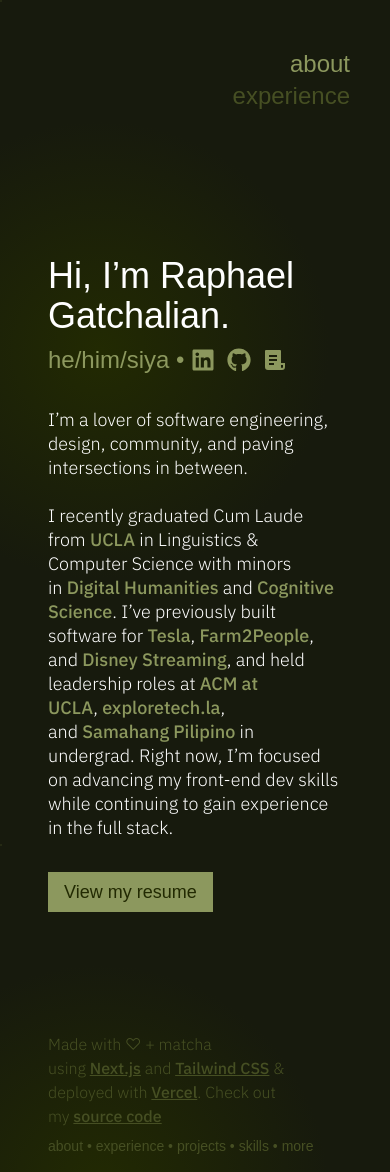
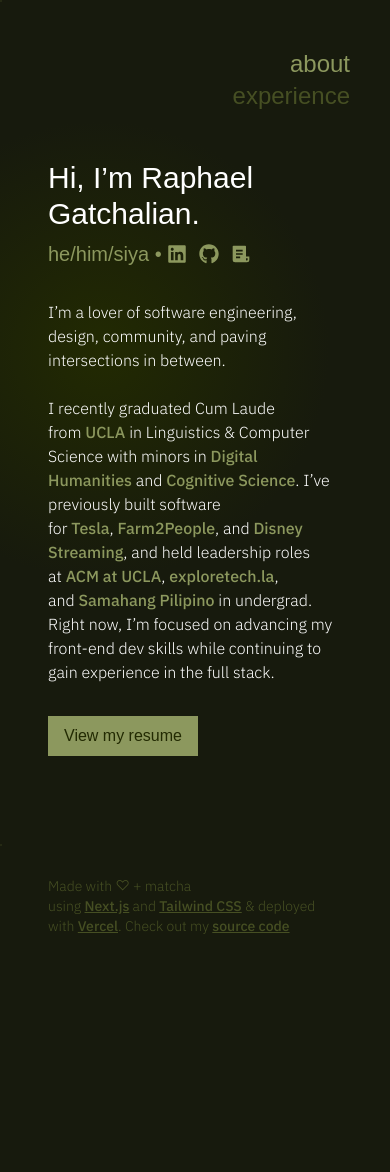
Before and after one commit to raphaeling/raphaeling.github.io, a Next.js app: page / in a window 390 px wide. After the commit the page ends 952 px from the top, so only its background shows below. Built offline with nearby package versions, Linux system fonts and the light colour scheme; a web font is replaced by a local one.

Commit message:
Enhanced responsive design experience

```diff
--- a/src/app/(pages)/experience/page.tsx
+++ b/src/app/(pages)/experience/page.tsx
@@ -6,7 +6,7 @@
 
 export default function Experience(): JSX.Element {
   return (
-    <div className='pt-32'>
+    <div className='pt-20'>
       <PageHeading title='Experience.'>
         <h2 className='text-2xl text-light font-thin pb-8'>
           Things I’ve done.
--- a/src/components/experience/ExperienceCard.tsx
+++ b/src/components/experience/ExperienceCard.tsx
@@ -14,8 +14,8 @@
   skills: string[],
 }): JSX.Element {
   return (
-    <div className='flex relative mb-6 py-6 px-6 transition hover:bg-dark hover:bg-opacity-20 hover:shadow-sm rounded-xl font-display font-thin'>
-      <div className='text-right text-xl flex-none w-32 lg:w-44 px-4'>
+    <div className='bg-darker sm:flex sm:px-6 sm:py-6 relative mb-6 transition sm:hover:bg-dark sm:hover:bg-opacity-20 sm:hover:shadow-sm rounded-xl font-display font-thin'>
+      <div className='sm:text-right sm:w-40 sm:px-4 text-xl flex-none lg:w-44'>
         <h1 className='font-extrabold mb-1'>
           {workplace}
         </h1>
@@ -23,10 +23,10 @@
           {`${startDate} - ${endDate}`}
         </h3>
       </div>
-      <div className=''> {/* To be used for a line connector for each experience in the future*/}
+      <div className='hidden sm:block'> {/* To be used for a line connector for each experience in the future*/}
         .
       </div>
-      <div className='grow px-4'>
+      <div className='grow sm:px-4 mt-2 sm:mt-0'>
         <h2 className='text-xl text-light mb-1'>
           {title}
         </h2>
--- a/src/components/home/Hero.tsx
+++ b/src/components/home/Hero.tsx
@@ -8,9 +8,9 @@
 
 export default function Hero(): JSX.Element {
   return (
-    <div className='max-w-2xl pt-64'>
+    <div className='max-w-2xl pt-40 sm:pt-64'>
       <PageHeading title='Hi, I’m Raphael Gatchalian.'>
-        <h2 className='flex text-2xl text-light font-thin pb-8'>
+        <h2 className='flex text-xl sm:text-2xl text-light font-thin pb-8'>
           he/him/
           <ExternalLink href='https://en.wiktionary.org/wiki/siya#Tagalog' className='hover:text-lighter'>
             siya
@@ -30,7 +30,7 @@
         </h2>
       </PageHeading>
       <FadeIn order={2}>
-        <div className='font-thin text-lg leading-6'>
+        <div className='font-thin text-base sm:text-lg leading-6'>
           <p>
             I’m a lover of software engineering, design, community, and paving intersections in between.
           </p>
--- a/src/components/root/FadeIn.tsx
+++ b/src/components/root/FadeIn.tsx
@@ -16,6 +16,7 @@
   let delay = 'delay-0';
   switch (order) {
     case 0:
+      delay = 'delay-75';
       break;
     case 1:
       delay = 'delay-100';
@@ -27,7 +28,7 @@
       delay = 'delay-300';
       break;
     case -1:
-      delay = 'delay-500';
+      delay = '';
       break;
     default:
       delay = 'delay-400';
--- a/src/components/root/Footer.tsx
+++ b/src/components/root/Footer.tsx
@@ -1,9 +1,8 @@
-import Link from 'next/link';
 import ExternalLink from './ExternalLink';
 
 export default function Footer() {
   return (
-    <div className='px-12 lg:px-24 font-body text-md text-dark font-thin justify-center pt-6 pb-4'>
+    <div className='px-12 lg:px-24 font-body text-sm sm:text-base text-dark font-thin justify-center pt-6 pb-4'>
       <p>
         Made with ♡ + matcha using&nbsp;
         <ExternalLink href='https://nextjs.org/' underline className='hover:text-light'>
@@ -22,27 +21,12 @@
           source code
         </ExternalLink>
       </p>
-      <p className='mt-2 font-display text-sm lg:invisible'>
-        <Link href='/' className='transition hover:text-light'>
-          about
+      {/* TODO: Separate client-side component to capture pathname to scroll back to top
+      <p>
+        <Link>
+          Scroll back to top
         </Link>
-        &nbsp;•&nbsp;
-        <Link href='/experience' className='transition hover:text-light'>
-          experience
-        </Link>
-        &nbsp;•&nbsp;
-        <Link href='/projects' className='transition hover:text-light'>
-          projects
-        </Link>
-        &nbsp;•&nbsp;
-        <Link href='/skills' className='transition hover:text-light'>
-          skills
-        </Link>
-        &nbsp;•&nbsp;
-        <Link href='/more' className='transition hover:text-light'>
-          more
-        </Link>
-      </p>
+      </p> */}
     </div>
   );
 }
--- a/src/components/root/PageHeading.tsx
+++ b/src/components/root/PageHeading.tsx
@@ -10,7 +10,7 @@
   return (
     <div className='max-w-2xl font-display'>
       <FadeIn>
-        <h1 className='text-4xl pb-2'>{title}</h1>
+        <h1 className='text-3xl sm:text-4xl pb-2'>{title}</h1>
       </FadeIn>
       <FadeIn order={1}>
         <span>{children}</span>
--- a/src/components/root/PageLogo.tsx
+++ b/src/components/root/PageLogo.tsx
@@ -18,11 +18,11 @@
     (currentPage !== '/') && (
       <div className={`${className}`}>
         <FadeIn order={-1}>
-          <div className='flex text-2xl'>
+          <div className='flex flex-col sm:flex-row text-xl sm:text-2xl'>
             <Link href='/'>
               <Logo className={'transition text-light hover:text-lighter max-h-16 w-16 mr-4'}/>
             </Link>
-            <span className='flex space-x-3 ml-1 mt-1 mb-auto'>
+            <span className='flex space-x-1 mt-2 sm:space-x-3 sm:ml-1 sm:mt-1 mb-auto'>
               <ExternalLink href='https://www.linkedin.com/in/raphaelg09/' className='text-dark hover:text-light'>
                 <FaLinkedin />
               </ExternalLink>
```
